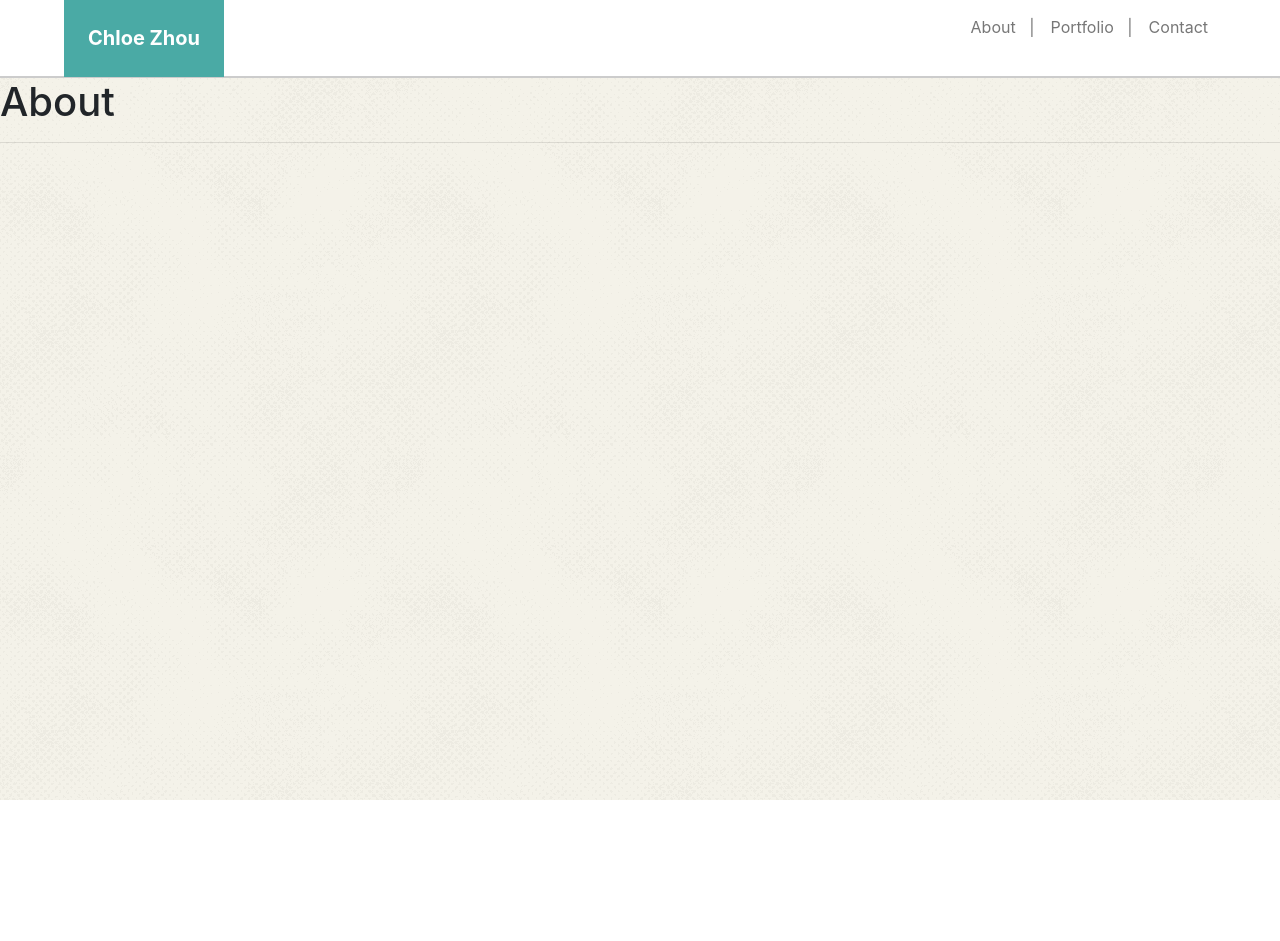
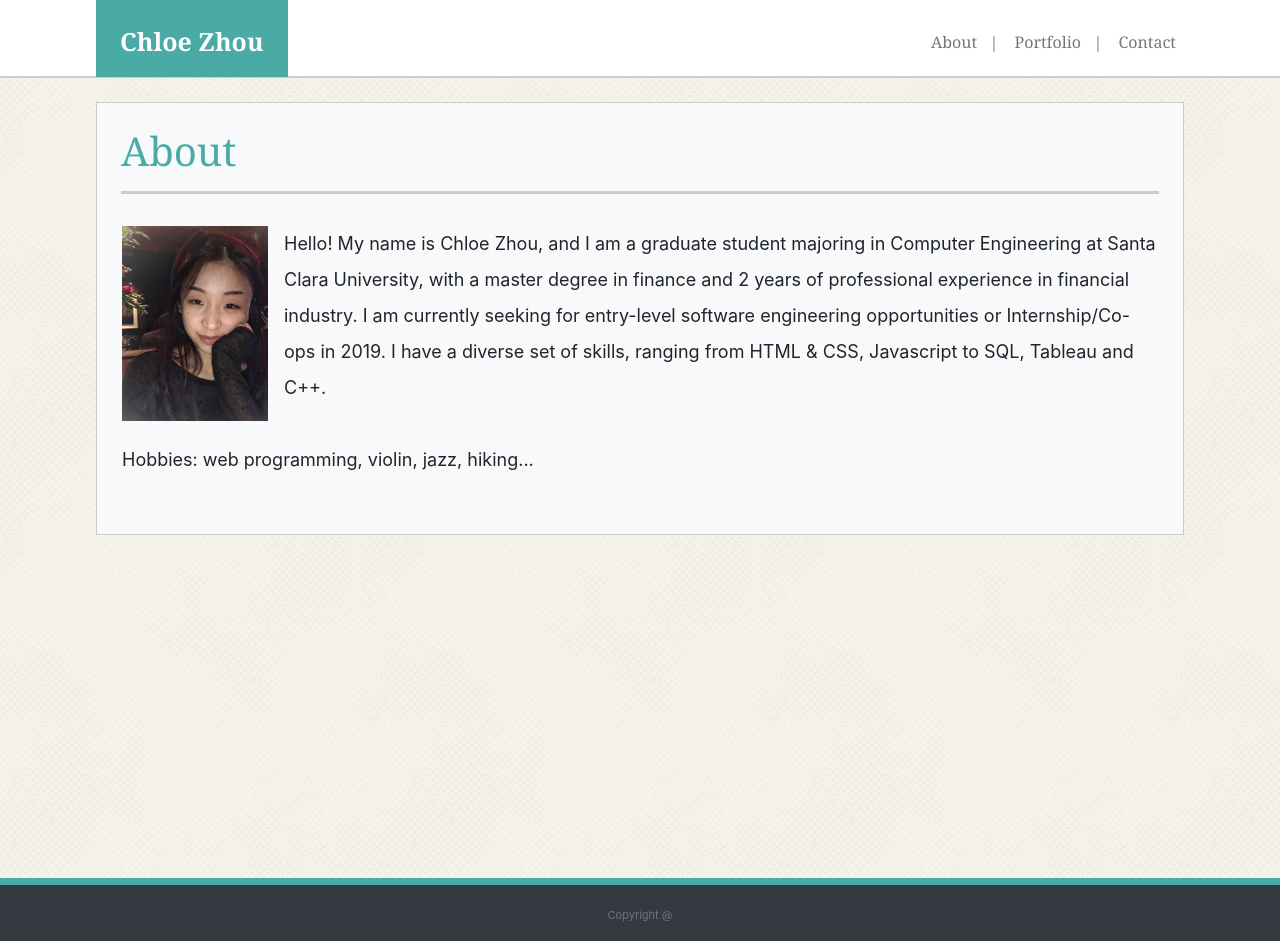
Before and after one commit to chloezhouny/Bootstrap-Portfolio, a plain HTML site: page index.html in a window 1280 px wide. Before the commit the page ends 800 px from the top, so only its background shows below. Drawn offline with nearby package versions, Linux system fonts and the light colour scheme.

Commit message:
Add index.html main content and footer

```diff
--- a/assets/css/style.css
+++ b/assets/css/style.css
@@ -1,20 +1,23 @@
 body
 {
-	background-image: url('../images/halftone.png');
+	height: 100vh;
+	margin: 0;
 }
 
 
 .heading
 {
 	position: relative;
-	margin-left: 5%;
-	margin-right: 5%;
 	height: 78px;
+	margin: 0 auto;
+	width: 85%;
+	font-family: 'Georgia', Times, Times New Roman, serif;
 }
 
 .navbar-brand
 {
 	background-color: #4aaaa5;
+	font-size: 25px;
 }
 
 nav
@@ -29,8 +32,59 @@ li a
 	color: #777777;
 }
 
+main
+{
+	background-image: url('../images/halftone.png');
+	height: 100%;
+  	overflow: scroll;
 
-@media (max-width: 640px)
+}
+
+.maincontent
+{
+	width: 85%;
+	margin: 0 auto;
+	border: solid #cccccc 1px;
+}
+
+hr
+{
+	height: 3px;
+	border: none;
+	background-color: #cccccc;
+}
+
+.contentheader
+{
+	color: #4aaaa5;
+	font-size: 30px;
+	font-family: 'Georgia', Times, Times New Roman, serif;
+}
+
+p
+{
+	line-height: 2;
+	font-size: 18px;
+}
+
+footer
+{
+	z-index: 200;
+	position: sticky;
+	background-color: #666666;
+	padding: 20px;
+	border-top: 7px solid #4aaaa5;
+	text-align: center;
+
+}
+
+.text-muted
+{
+	color: #cccccc;
+	font-size: 11px;
+}
+
+@media (max-width: 576px)
 {
     .navbar-right {
     	position: absolute;
@@ -47,9 +101,31 @@ li a
     .heading
     {
     	margin: 0;
+    	width: 100%;
     }
+
     nav
     {
     	position: relative;
     }
+
+    body
+    {
+    	height: 100%;
+    }
+
+    main
+    {
+    	width: 100%;
+    	position: relative;
+    	top: 50px;
+    }
+
+    .profileimg
+
+    {
+    	text-align: center;
+    	width: 100%;
+    }
+
 }
--- a/index.html
+++ b/index.html
@@ -13,11 +13,10 @@
   </head>
 
   <body>
-      <nav class="navbar navbar-expand navbar-white bg-white p-0 clear-fix">
-        <div class = "heading my-0 p-0 w-100 clear-fix">
-          <a class="navbar-brand font-weight-bold text-center text-white float-left p-4">Chloe Zhou</a>
-
-          <ul class="navbar-nav navbar-right float-right bg-white pt-2 ">
+      <nav class="navbar navbar-expand navbar-white bg-white p-0 clear-fix ">
+       <div class = "navbar heading p-0 clear-fix justify-content-between">
+          <a class="navbar-brand font-weight-bold text-center text-white m-0 px-4 pt-4 pb-3">Chloe Zhou</a>
+          <ul class="navbar-nav navbar-right bg-white pt-2 ">
               <li class="nav-item d-inline-block" >
                 <a class="nav-link" href="index.html">About&nbsp&nbsp&nbsp<span>|</span><span class="sr-only">(current)</span></a>
               </li>
@@ -28,20 +27,35 @@
                 <a class="nav-link" href="contact.html">Contact</a>
               </li>
           </ul>
-      </div>
+        </div>
       </nav>
 
   <main>
-    <h1>About</h1>
-    <hr>
-    <div class="container">
+    <div class="container p-4 bg-light mt-4 maincontent">
       <div class = "row">
-
-
+        <div class = "col-12 contentheader">
+          <h1>About</h1>
+          <hr>
+        </div>
+      </div>
+      <div class = "row secondrow d-flex">
+        <div class = "col-xs-12 float-left">
+          <img src="assets/images/profile.jpg" class="img-fluid col-xl-2 col-lg-3 col-md-6 col-sm-6 float-left p-3" alt="profile">
+          <p class = "wrap p-3">  Hello! My name is Chloe Zhou, and I am a graduate student majoring in Computer Engineering at Santa Clara University, with a master degree in finance and 2 years of professional experience in financial industry. I am currently seeking for entry-level software engineering opportunities or Internship/Co-ops in 2019. I have a diverse set of skills, ranging from HTML & CSS, Javascript to SQL, Tableau and C++.<br> <br>Hobbies: web programming, violin, jazz, hiking...<p>
+        </div>
+        <div class = "col-12 clearfix">
+        </div>
       </div>
     </div>
-
   </main>
+  <!--<section class = "clearfix">
+    hello
+  </section>-->
+  <footer class="footer mt-auto py-3 h-15 bg-dark">
+      <div class = "container">
+        <span class = "text-muted">Copyright&nbsp@</span>
+      </div>
+  </footer>
 
     <!-- Optional JavaScript -->
     <!-- jQuery first, then Popper.js, then Bootstrap JS -->
```
